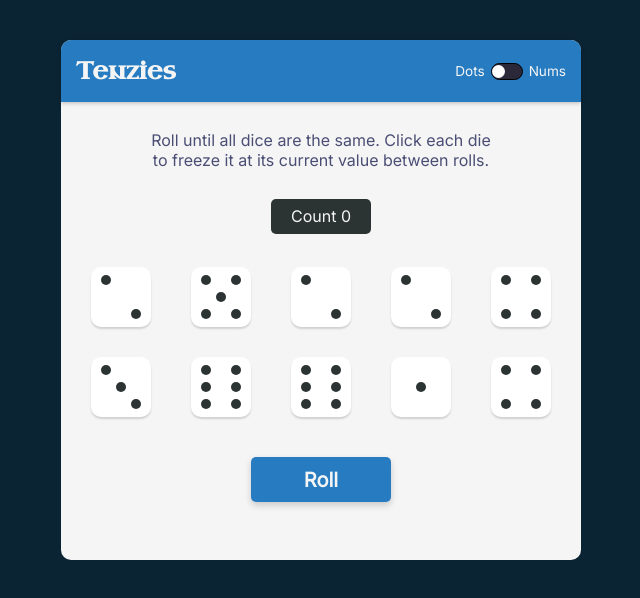
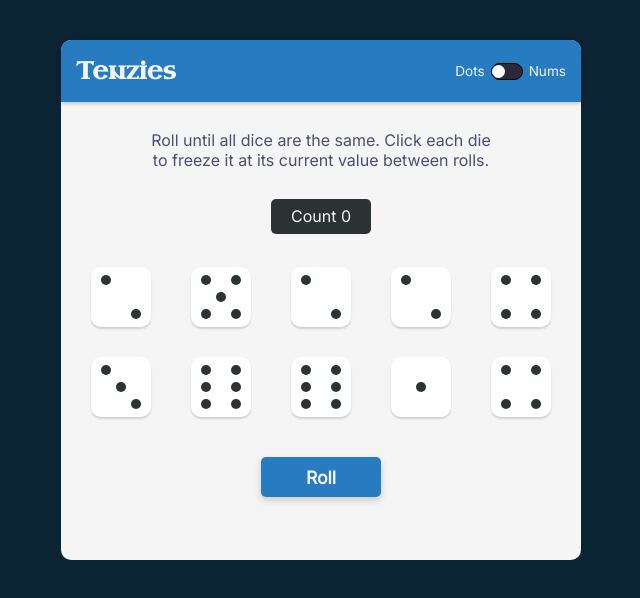
Before and after one commit to pardhan007/Tenzies-react, a React (Vite) app: page / in a window 1280 px wide. Shown: the top 598 px of the page, without its empty margins (319-959 px from the left). Built offline with nearby package versions, Linux system fonts and the light colour scheme.

Commit message:
changed font-size of roll btn 1.25rem to 1rem

```diff
--- a/src/styles.css
+++ b/src/styles.css
@@ -227,9 +227,9 @@ nav.nums .toggler--slider {
 .rollBtn {
   cursor: pointer;
   color: #F5F5F5;
-  height: 45px;
-  width: 140px;
-  font-size: 1.25rem;
+  height: 40px;
+  width: 120px;
+  font-size: 1.1rem;
   font-weight: bolder;
   border: none;
   border-radius: 5px;
```
